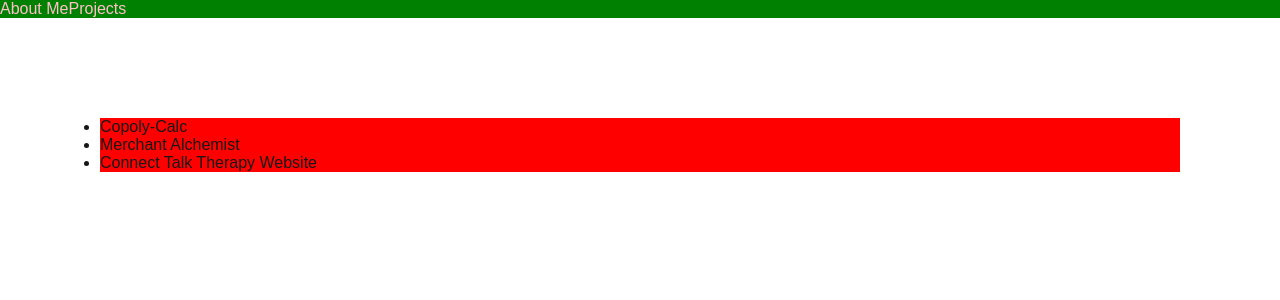
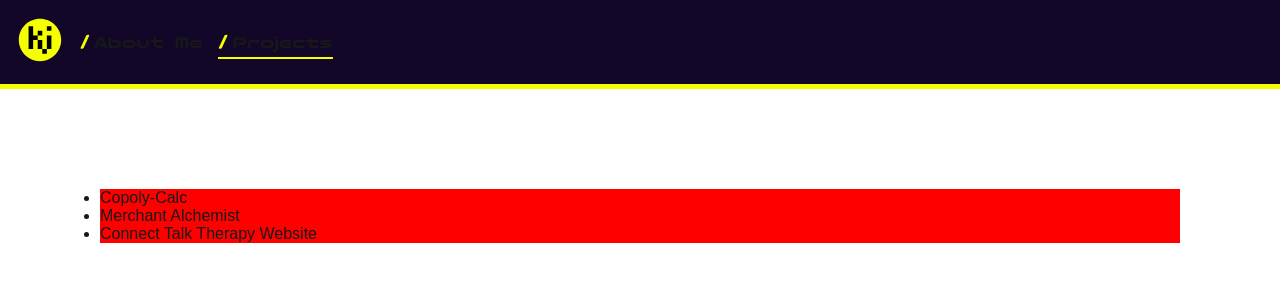
Before and after one commit to kieferjackson/my-portfolio, a Next.js app in the folder my-next-portfolio/: page /projects in a window 1280 px wide. Shown: the top 300 px of the page. Built offline with nearby package versions, Linux system fonts and the light colour scheme.

Commit message:
Improvements + styles for navbar

```diff
--- a/my-next-portfolio/src/app/components/navbar.js
+++ b/my-next-portfolio/src/app/components/navbar.js
@@ -1,18 +1,35 @@
+"use client"
+
 import Link from "next/link";
+import { usePathname } from 'next/navigation';
 
 import styles from "./navbar.module.css";
 
 export default function NavBar() {
-    const menuItems = new Map([
+    const menuItemMap = new Map([
         ["about", "About Me"],
         ["projects", "Projects"]
     ]);
 
+    const pathname = usePathname();
+    const [ basepath ] = pathname.slice(1).split('/');
+
     return (
-      <nav className={styles.navbar}>
-        {Array.from(menuItems.entries()).map(([ key, title ]) => {
-            return <Link key={key} href={`/${key}`} className={styles.link}>{title}</Link>
-        })}
-      </nav>
+        <nav className={styles.navbar} role="navigation">
+            <a href="/">
+                <img src="/svg/kj-logo.svg" width={48} height={48} alt="KJ Logo" />
+            </a>
+
+            {([ ...menuItemMap.entries() ]).map(([ route, title ], index) => {
+                const attrs = {};
+
+                if (route == basepath) {
+                    attrs["aria-current"] = "page";
+                    attrs["style"] = { boxShadow: "0 -2px 0 var(--amp-yellow) inset" };
+                }
+
+                return <Link key={index} href={`/${route}`} { ...attrs } className={styles["navbar-link"]}>{title}</Link>
+            })}
+        </nav>
     );
   }
--- a/my-next-portfolio/src/app/components/navbar.module.css
+++ b/my-next-portfolio/src/app/components/navbar.module.css
@@ -1,7 +1,35 @@
-.navbar {
-    background-color: green;
+nav.navbar {
+    overflow: hidden;
+    position: -webkit-sticky;
+    position: sticky;
+    top: 0;
+    padding: 1em;
+    display: flex;
+    gap: 1em;
+    background: var(--volt-blue);
+    border-bottom: 5px solid var(--amp-yellow);
+    z-index: 2;
 }
 
-.link {
-    color: pink;
+a.navbar-link {
+    display: flex;
+    flex-direction: row;
+    align-items: center;
+    gap: 0.25em;
+    font-family: var(--font-nico-moji);
+    font-size: large;
+    text-wrap: nowrap;
+    text-overflow: ellipsis;
+    text-decoration: none;
+    text-align: center;
+    margin: 0.5em 0;
 }
+
+a.navbar-link:hover {
+    color: var(--amp-yellow);
+}
+
+a.navbar-link::before {
+    content: '/';
+    color: var(--amp-yellow);
+}
--- a/my-next-portfolio/src/app/globals.css
+++ b/my-next-portfolio/src/app/globals.css
@@ -1,7 +1,14 @@
 
 :root {
   --background: #ffffff;
-  --foreground: #171717;
+  --foreground: #181818;
+  --amp-yellow: #F6FF00;
+  --volt-blue:  #130729;
+
+  --size-font: 16px;
+  --size-max-width: 1200px;
+  --size-margin: calc(var(--size-font) * 3);
+  --size-margin-half: calc(var(--size-margin) / 2);
 }
 
 @media (prefers-color-scheme: dark) {
```
Also changed, not shown: my-next-portfolio/public/svg/kj-logo.svg (added).
